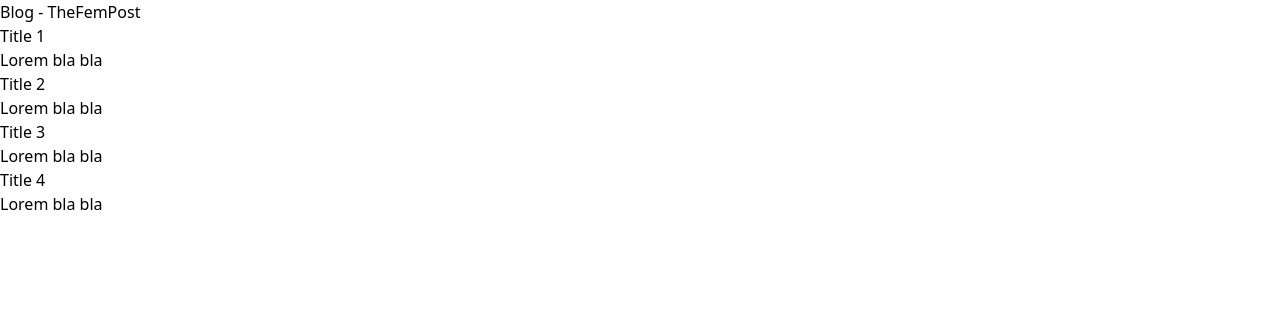
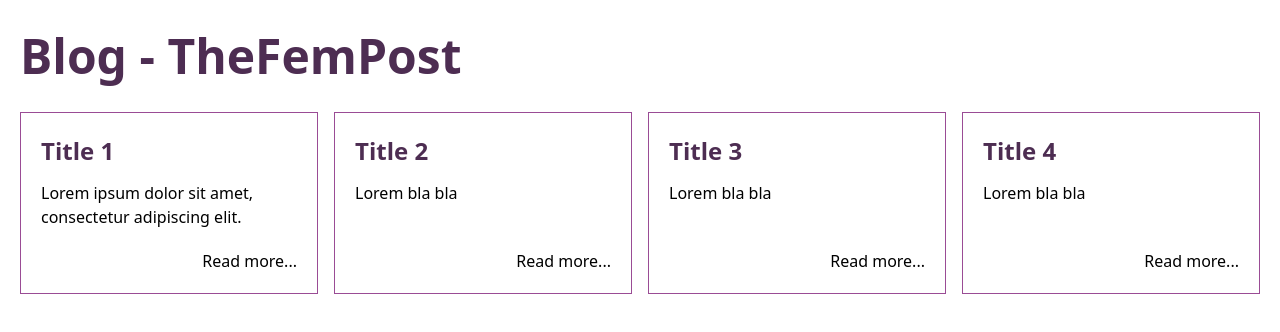
Before and after one commit to MADROCHA/hackathon2022_thefempost, a React (Create React App) app: page / in a window 1280 px wide. Shown: the top 332 px of the page. Built offline with nearby package versions, Linux system fonts and the light colour scheme.

Commit message:
style titles en home view post

```diff
--- /dev/null
+++ b/src/components/Main.jsx
@@ -0,0 +1,14 @@
+
+const Main = ({
+  children,
+}) => {
+  return (
+    <main
+      className="p-5"
+    >
+      {children}
+    </main>
+  )
+}
+
+export default Main
--- a/src/components/PostResume.jsx
+++ b/src/components/PostResume.jsx
@@ -7,8 +7,13 @@
 }) => {
   return (
     <Link to={link}>
-      <article>
-        {children}
+      <article
+        className="flex flex-col justify-between h-full gap-5 p-5 border border-violet-light hover:bg-violet-light/10"
+      >
+        <div className="space-y-3">
+          {children}
+        </div>
+        <p className="text-right">Read more...</p>
       </article>
     </Link>
   )
--- /dev/null
+++ b/src/components/Title.jsx
@@ -0,0 +1,20 @@
+
+const Title = ({
+  children,
+  h = '2',
+}) => {
+  const generalTitleClass = 'text-violet-dark font-bold'
+  const classH2 = `${generalTitleClass} text-[32px]`
+  const classH3 = `${generalTitleClass} text-[24px]`
+  const classH1 = `${generalTitleClass} text-[48px]`
+
+  return (
+    (h ==='2')
+    ? <h2 className={classH2} > {children} </h2>
+    : (h === '3')
+    ? <h3 className={classH3} > {children} </h3>
+    : <h1 className={classH1} > {children} </h1>
+  )
+}
+
+export default Title
--- a/src/pages/Home.jsx
+++ b/src/pages/Home.jsx
@@ -1,29 +1,33 @@
+import Main from "../components/Main"
 import PostResume from "../components/PostResume"
+import Title from "../components/Title"
 
 
 const Home = () => {
   // fake post before connect to api
   const fakePosts = [
-    { id: 1, title: 'Title 1', text: 'Lorem bla bla'},
+    { id: 1, title: 'Title 1', text: 'Lorem ipsum dolor sit amet, consectetur adipiscing elit.'},
     { id: 2, title: 'Title 2', text: 'Lorem bla bla'},
     { id: 3, title: 'Title 3', text: 'Lorem bla bla'},
     { id: 4, title: 'Title 4', text: 'Lorem bla bla'},
   ]
 
   return (
-    <>
-      <h1>Blog - TheFemPost</h1>
-      <div>
+    <Main>
+      <Title h='1'>Blog - TheFemPost</Title>
+      <div
+        className="grid gap-4 mt-5 sm:grid-cols-2 md:grid-cols-3 lg:grid-cols-4"
+      >
         {
           fakePosts.map(post => (
             <PostResume link={`/post/${post.id}`}>
-              <h3>{post.title}</h3>
+              <Title h='3'>{post.title}</Title>
               <p>{post.text}</p>
             </PostResume>
           ))
         }
       </div>
-    </>
+    </Main>
   )
 }
 
--- a/src/pages/Post.jsx
+++ b/src/pages/Post.jsx
@@ -1,14 +1,15 @@
 import { useParams, Link } from "react-router-dom"
+import Main from "../components/Main";
 
 
 const Post = () => {
   const params = useParams();
 
   return (
-    <>
+    <Main>
       <Link to="/">Go home</Link>
       <div>Post {params.id}</div>
-    </>
+    </Main>
   )
 }
 
```
